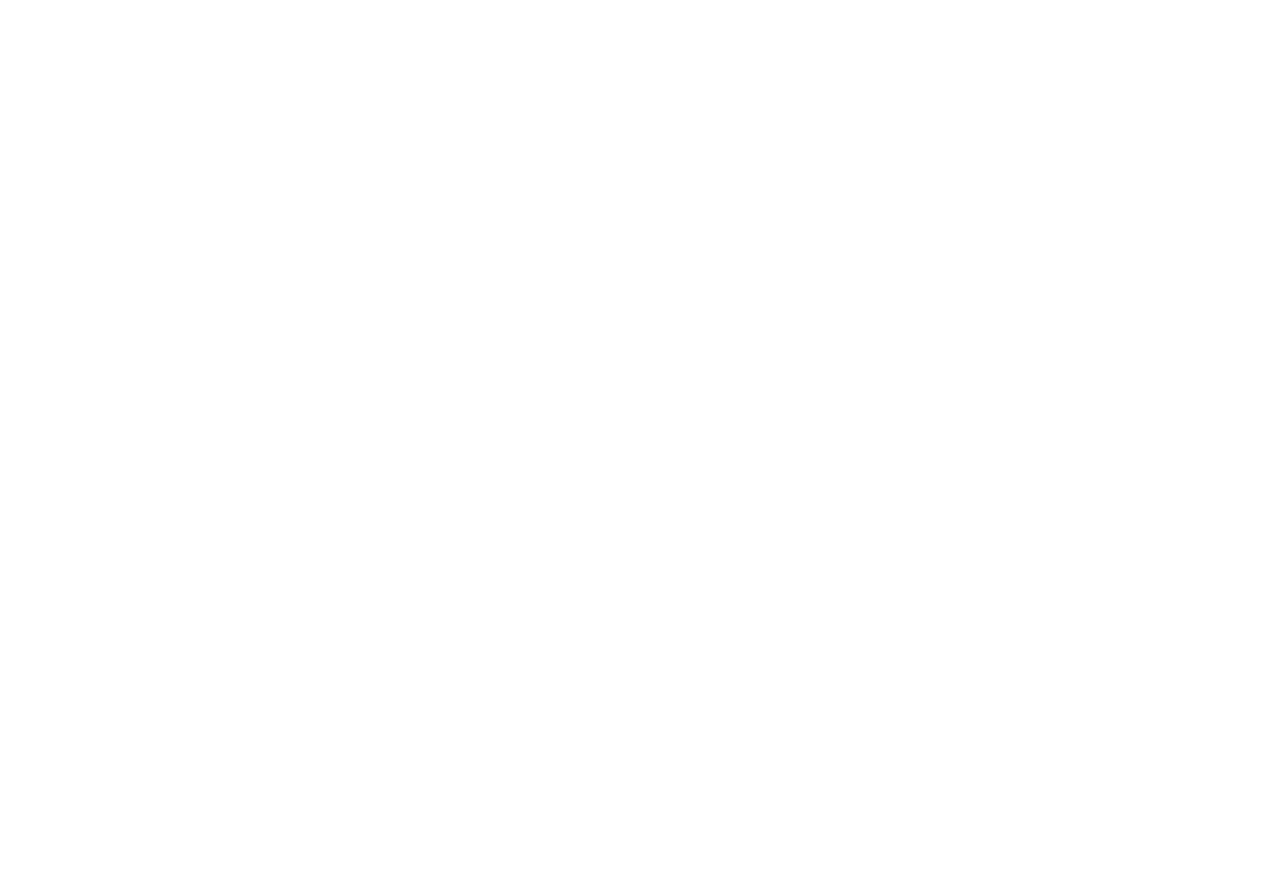
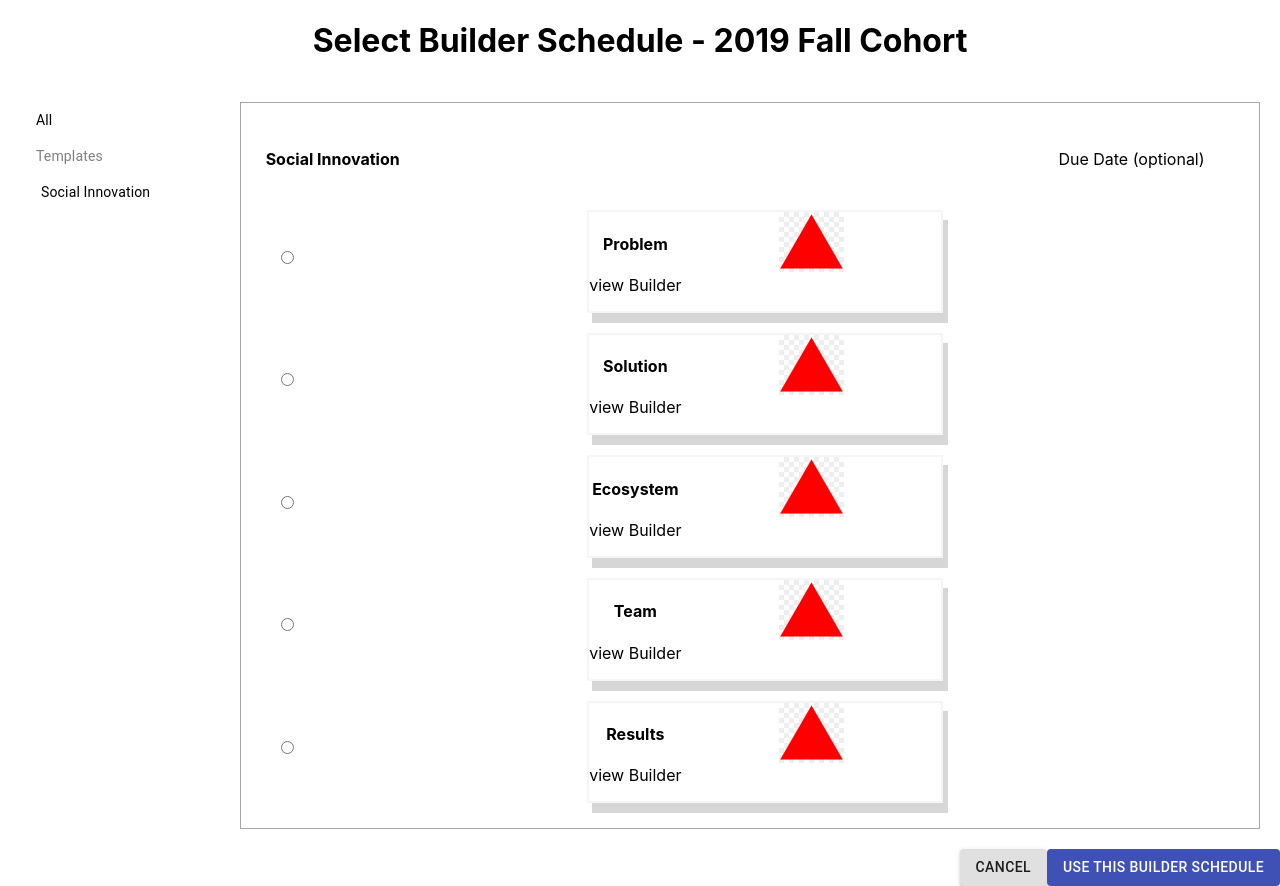
Before and after one commit to CatalinaJL/CodingChallenge-RB, a React (Create React App) app: page /SocialInnovation in a window 1280 px wide. Before the commit the page ends 800 px from the top, so only its background shows below. Built offline with nearby package versions, Linux system fonts and the light colour scheme.

Commit message:
Feat: Add funcionality to sidebar.jsx with Link from react-router-dom

```diff
--- a/src/App.js
+++ b/src/App.js
@@ -11,7 +11,7 @@ function App() {
     <Router>
       <Switch>
       <Route path="/" exact component={DashboardAll}/>
-      <Route path="/" exact component={DashboardSocial}/>
+      <Route path="/SocialInnovation" exact component={DashboardSocial}/>
       </Switch>
     </Router>
   );
--- a/src/Components/Components.css
+++ b/src/Components/Components.css
@@ -3,7 +3,12 @@
 .sidebar{
     width: 20%;
     height: 100%;
-  }
+}
+
+.buttonSidebar{
+    text-decoration: none;
+    color: black;
+}
 
 /* Items-List.jsx */
 
--- a/src/Components/Sidebar.jsx
+++ b/src/Components/Sidebar.jsx
@@ -1,26 +1,31 @@
 import React from 'react';
+import {Link} from 'react-router-dom';
 import {List, ListItem, ListItemText } from '@material-ui/core';
 import './Components.css';
 
 export const Sidebar = () =>{
     return(
         <div className="sidebar">
-                 <List disablePadding dense>
+        <List disablePadding dense>
+            <Link to="/" className="buttonSidebar">
             <ListItem button>
                 <ListItemText>
                     All
                 </ListItemText>
             </ListItem>
+            </Link>
             <ListItem button disabled={true}>
                 <ListItemText>
                     Templates
                 </ListItemText>
             </ListItem>
+            <Link to="/SocialInnovation" className="buttonSidebar">
             <ListItem button>
                 <ListItemText style={{marginLeft:5}}>
                     Social Innovation
                 </ListItemText>
             </ListItem>
+            </Link>
         </List>
 
         </div>
```
